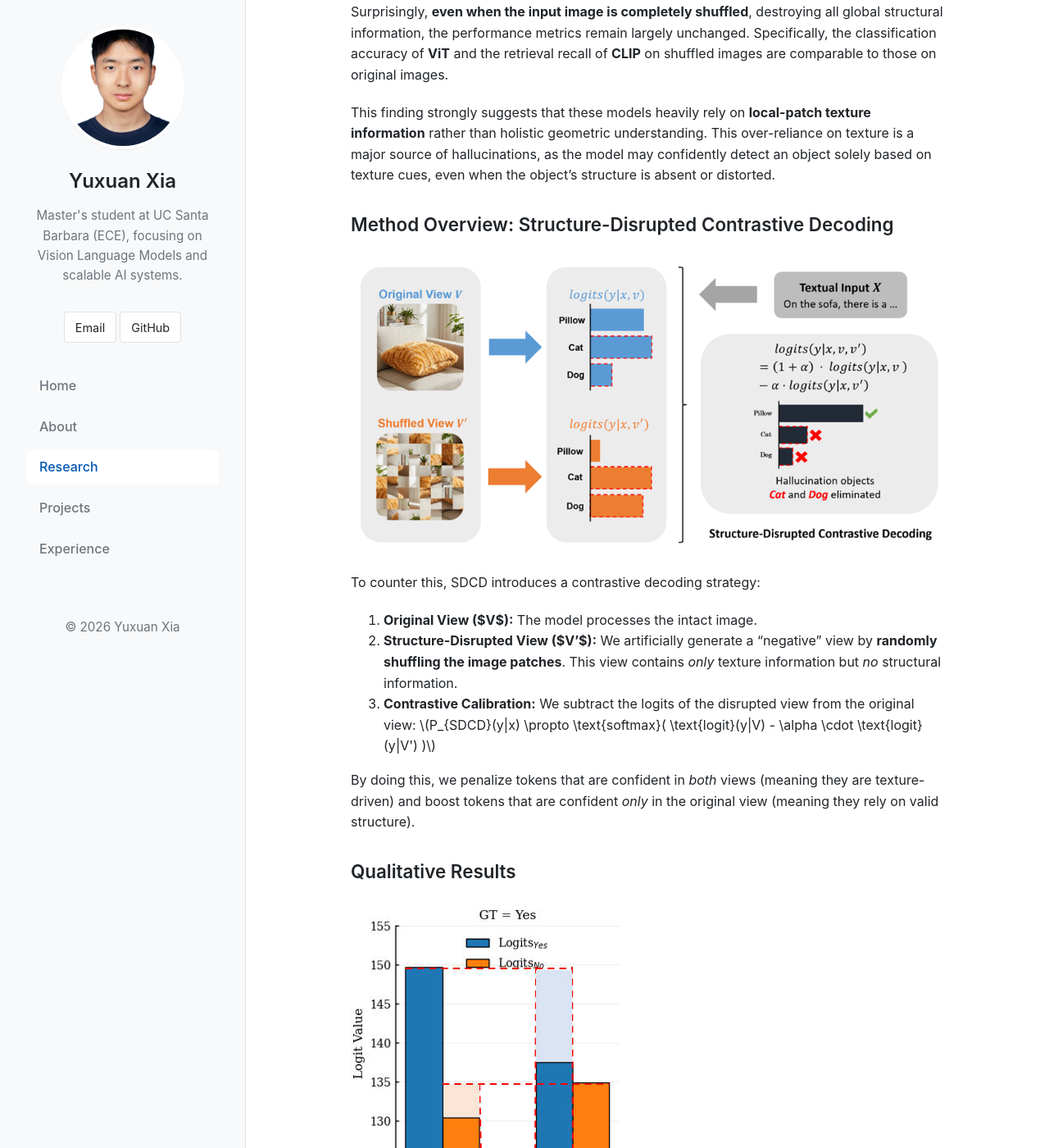
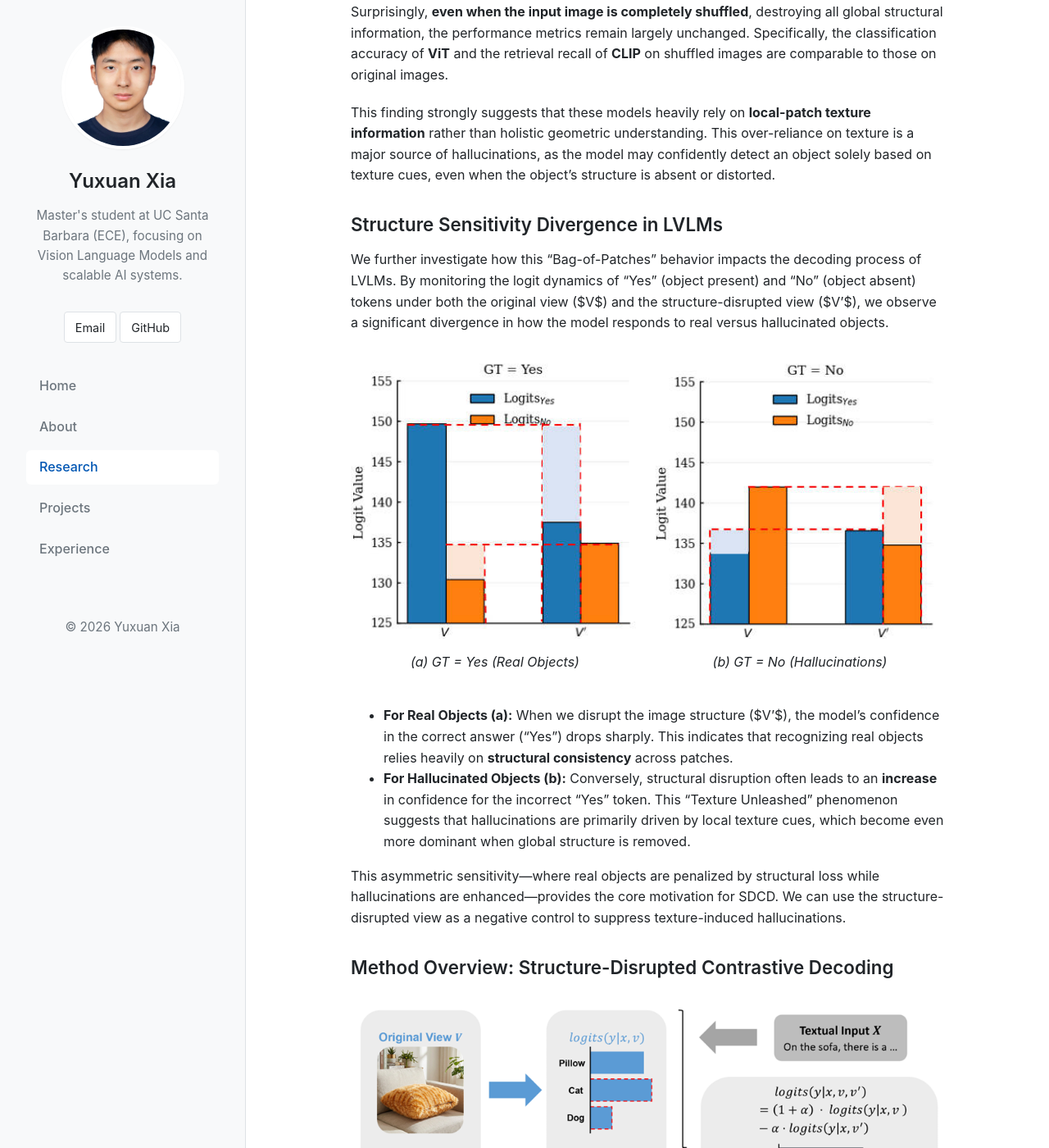
Before and after one commit to xyx-creator/xyx-creator.github.io, a Jekyll site: the page built from _research/2026-01-07-sdcd.md, in a window 1280 px wide and 1400 px high, scrolled down 1810 px. Shown: the whole window at 82% size. Built offline with Jekyll 4.4.1, drawn with Linux system fonts in a browser that asks for light colours; some of the changed text lies outside the part shown.

Commit message:
Add Structure Sensitivity Divergence section to SDCD page with visual analysis

```diff
--- a/_research/2026-01-07-sdcd.md
+++ b/_research/2026-01-07-sdcd.md
@@ -30,6 +30,26 @@ Surprisingly, **even when the input image is completely shuffled**, destroying a
 
 This finding strongly suggests that these models heavily rely on **local-patch texture information** rather than holistic geometric understanding. This over-reliance on texture is a major source of hallucinations, as the model may confidently detect an object solely based on texture cues, even when the object's structure is absent or distorted.
 
+### Structure Sensitivity Divergence in LVLMs
+
+We further investigate how this "Bag-of-Patches" behavior impacts the decoding process of LVLMs. By monitoring the logit dynamics of "Yes" (object present) and "No" (object absent) tokens under both the original view ($V$) and the structure-disrupted view ($V'$), we observe a significant divergence in how the model responds to real versus hallucinated objects.
+
+<div style="display: flex; gap: 20px; margin-bottom: 20px;">
+  <div style="flex: 1; text-align: center;">
+    <img src="/assets/images/sdcd_llava_gt_yes.jpg" alt="Structure Sensitivity for Real Objects" style="width: 100%;">
+    <p><em>(a) GT = Yes (Real Objects)</em></p>
+  </div>
+  <div style="flex: 1; text-align: center;">
+    <img src="/assets/images/sdcd_llava_gt_no.jpg" alt="Structure Sensitivity for Hallucinations" style="width: 100%;">
+    <p><em>(b) GT = No (Hallucinations)</em></p>
+  </div>
+</div>
+
+*   **For Real Objects (a):** When we disrupt the image structure ($V'$), the model's confidence in the correct answer ("Yes") drops sharply. This indicates that recognizing real objects relies heavily on **structural consistency** across patches.
+*   **For Hallucinated Objects (b):** Conversely, structural disruption often leads to an **increase** in confidence for the incorrect "Yes" token. This "Texture Unleashed" phenomenon suggests that hallucinations are primarily driven by local texture cues, which become even more dominant when global structure is removed.
+
+This asymmetric sensitivity—where real objects are penalized by structural loss while hallucinations are enhanced—provides the core motivation for SDCD. We can use the structure-disrupted view as a negative control to suppress texture-induced hallucinations.
+
 ### Method Overview: Structure-Disrupted Contrastive Decoding
 
 ![SDCD Framework](/assets/images/sdcd_overview.jpg)
@@ -45,12 +65,9 @@ By doing this, we penalize tokens that are confident in *both* views (meaning th
 
 ### Qualitative Results
 
-![Hallucination Mitigation Example](/assets/images/sdcd_llava_gt_yes.jpg)
-*Figure 3: SDCD effectively corrects hallucinations.*
-
 In Figure 3, we see SDCD in action. The standard model (LLaVA) might hallucinate objects based on texture cues. However, by applying SDCD, the model suppresses these false positives and focuses on objects that are structurally present in the scene.
 
-*(Note: We also analyzed failure cases where the model might miss small objects if the structure disruption is too aggressive, as seen in `sdcd_llava_gt_no.jpg`, but overall, the precision is significantly improved.)*
+*(Note: We also analyzed failure cases where the model might miss small objects if the structure disruption is too aggressive, but overall, the precision is significantly improved.)*
 
 ### Key Contributions
 *   **Identification of Visual Bias:** Pinpointed "visual statistical bias" caused by the Bag-of-Patches nature of vision encoders as a key source of hallucinations.
```
